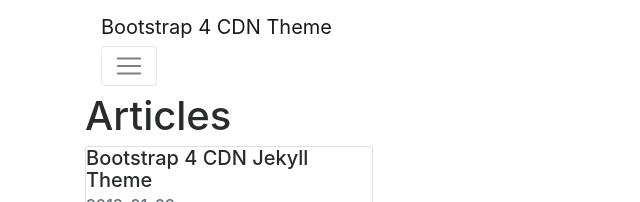
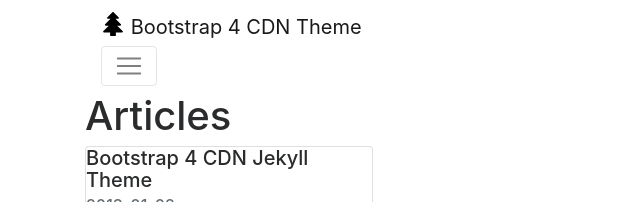
Before and after one commit to dajmcdon/jekyll-navbar, a Jekyll site: the page built from index.md, in a window 1280 px wide. Shown: the top 202 px of the page, without its empty margins (0-640 px from the left). Built offline with Jekyll 4.4.1, drawn with Linux system fonts in a browser that asks for light colours; nearby versions of some CDN libraries; our own code applies the rules of GitHub Pages for plain Markdown files.

Commit message:
add logo to nav

```diff
--- a/_includes/nav.html
+++ b/_includes/nav.html
@@ -10,8 +10,9 @@
 
 <div class="container">
     <nav class="navbar navbar-expand-lg navbar-light bg-light">
-    <a class="navbar-brand" href="{{ site.baseurl }}">
-    {{ site.title }}</a>
+    <a class="navbar-brand" href="{{ site.url }}">
+        <img src="/assets/brand/logo.svg" width="24" height="24" class="d-inline-block align-top" alt="">
+        {{ site.title }}</a>
     <button class="navbar-toggler" type="button" data-toggle="collapse" data-target="#navbarSupportedContent" aria-controls="navbarSupportedContent" aria-expanded="false" aria-label="Toggle navigation">
     <span class="navbar-toggler-icon"></span>
     </button>
```
Also changed, not shown: assets/brand/logo.svg (added).
